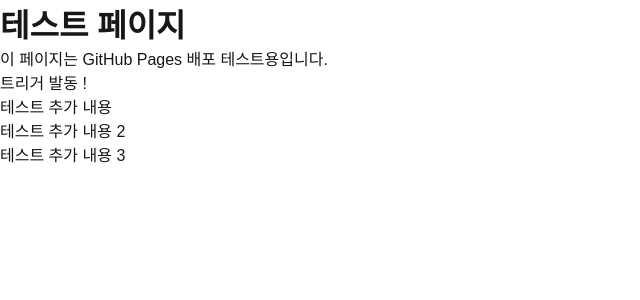
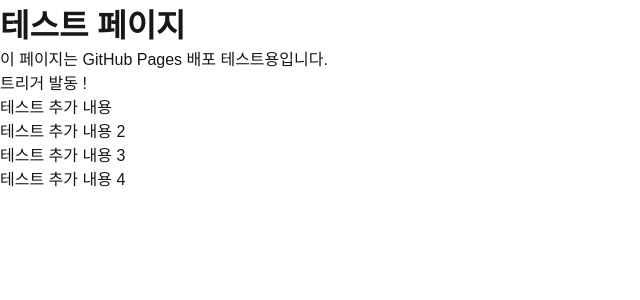
Before and after one commit to de0811/github-blog, a Next.js app: page /github-blog/ in a window 1280 px wide. Shown: the top 300 px of the page, without its empty margins (0-640 px from the left). Built offline with nearby package versions, Linux system fonts and the light colour scheme.

Commit message:
github actions 로 변경하면 안되는 것 확인 Deploy from a branch 로 변경

```diff
--- a/src/app/page.tsx
+++ b/src/app/page.tsx
@@ -7,6 +7,7 @@ export default function Home() {
       <p>테스트 추가 내용</p>
       <p>테스트 추가 내용 2</p>
       <p>테스트 추가 내용 3</p>
+      <p>테스트 추가 내용 4</p>
     </div>
   );
 }
```
